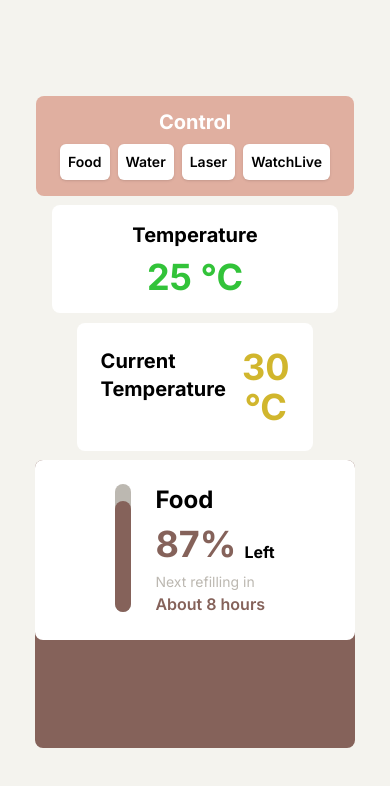
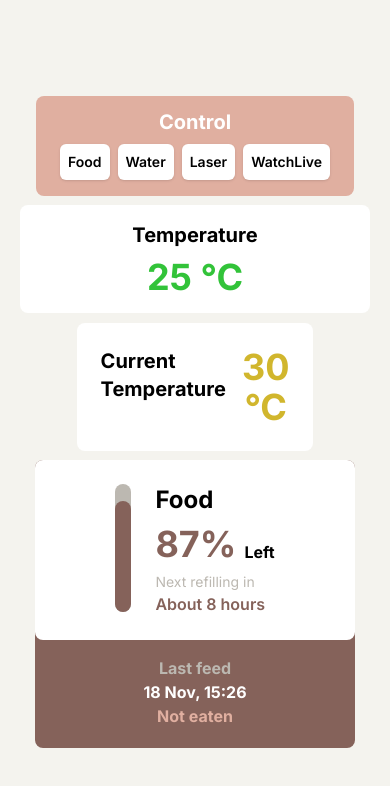
Before and after one commit to Piinxluna/ES-Smeow-Home, a Next.js app in the folder smeow-home/: page / in a window 390 px wide. Shown: the top 786 px of the page. Built offline with nearby package versions, Linux system fonts and the light colour scheme.

Commit message:
eating behavior

```diff
--- a/smeow-home/src/app/page.tsx
+++ b/smeow-home/src/app/page.tsx
@@ -10,7 +10,7 @@ export default function Home() {
       <NavBar/>
       <CurrentTemp variant='primary' Temp={25}/>
       <CurrentTemp variant='secondary' Temp={30}/>
-      <EatingBehavior percent={87} nextRefill='8 hours' lastFed='18 Nov, 15:26' petStatus='not eaten'/>
+      <EatingBehavior percent={87} nextRefill='8 hours' lastFed='18 Nov, 15:26' petStatus='Not eaten'/>
     </main>
   )
 }
--- a/smeow-home/src/components/basic/CurrentTemp.tsx
+++ b/smeow-home/src/components/basic/CurrentTemp.tsx
@@ -23,7 +23,7 @@ export default function CurrentTemp({
 
   if (variant === 'primary') {
     return (
-      <div className={`${theme} ${className} md:py-4 md:px-8 px-20 py-4`}>
+      <div className={`${theme} ${className} md:py-4 md:px-8 px-28 py-4`}>
         <h2 className="text-center text-xl text-black font-bold mb-2">Temperature</h2>
         <h1 className={`text-center text-4xl font-bold ${tempColor}`}>{Temp} °C</h1>
       </div>
--- a/smeow-home/src/components/food/EatingBehavior.tsx
+++ b/smeow-home/src/components/food/EatingBehavior.tsx
@@ -16,10 +16,17 @@ export default function EatingBehavior({
     petStatus: string;
     className?: string;
   }) {
+  let color = '';
+  if (petStatus === 'Already eaten'){color='text-white'}
+  else if (petStatus === 'Not eaten'){color='text-epink'}
+  else if (petStatus === 'Eating'){color='text-eblue/80'}
     return (
         <div className="bg-ebrown h-72 rounded-lg">
             <Remaining variant='food' percent={percent} nextRefill={nextRefill}>
             </Remaining>
+            <p className="text-lightgray2 font-bold text-center mt-4">Last feed</p>
+            <p className="text-white font-bold text-center">{lastFed}</p>
+            <p className={`${color} font-bold text-center`}>{petStatus}</p>
         </div>
     );
 }
```
